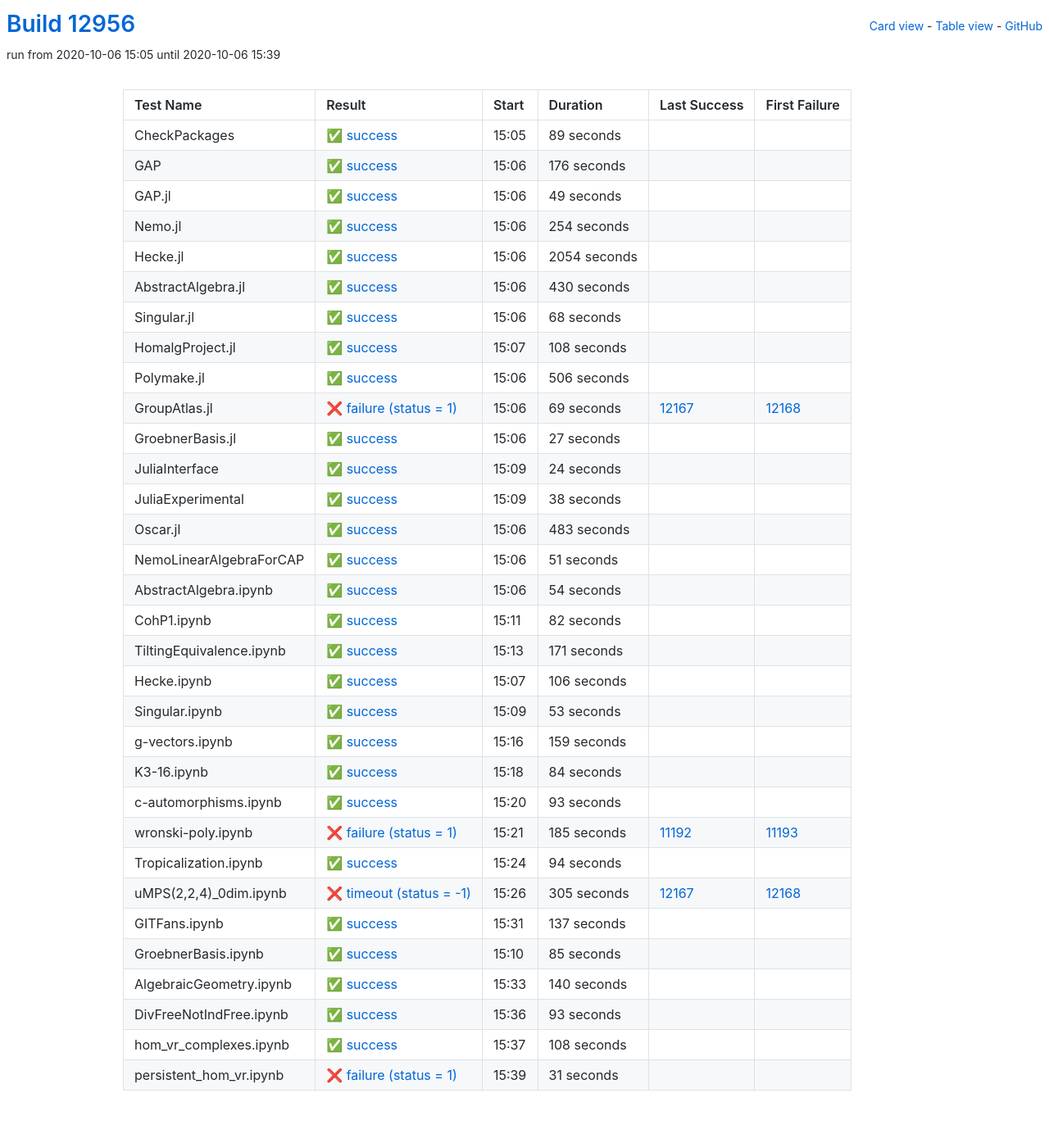
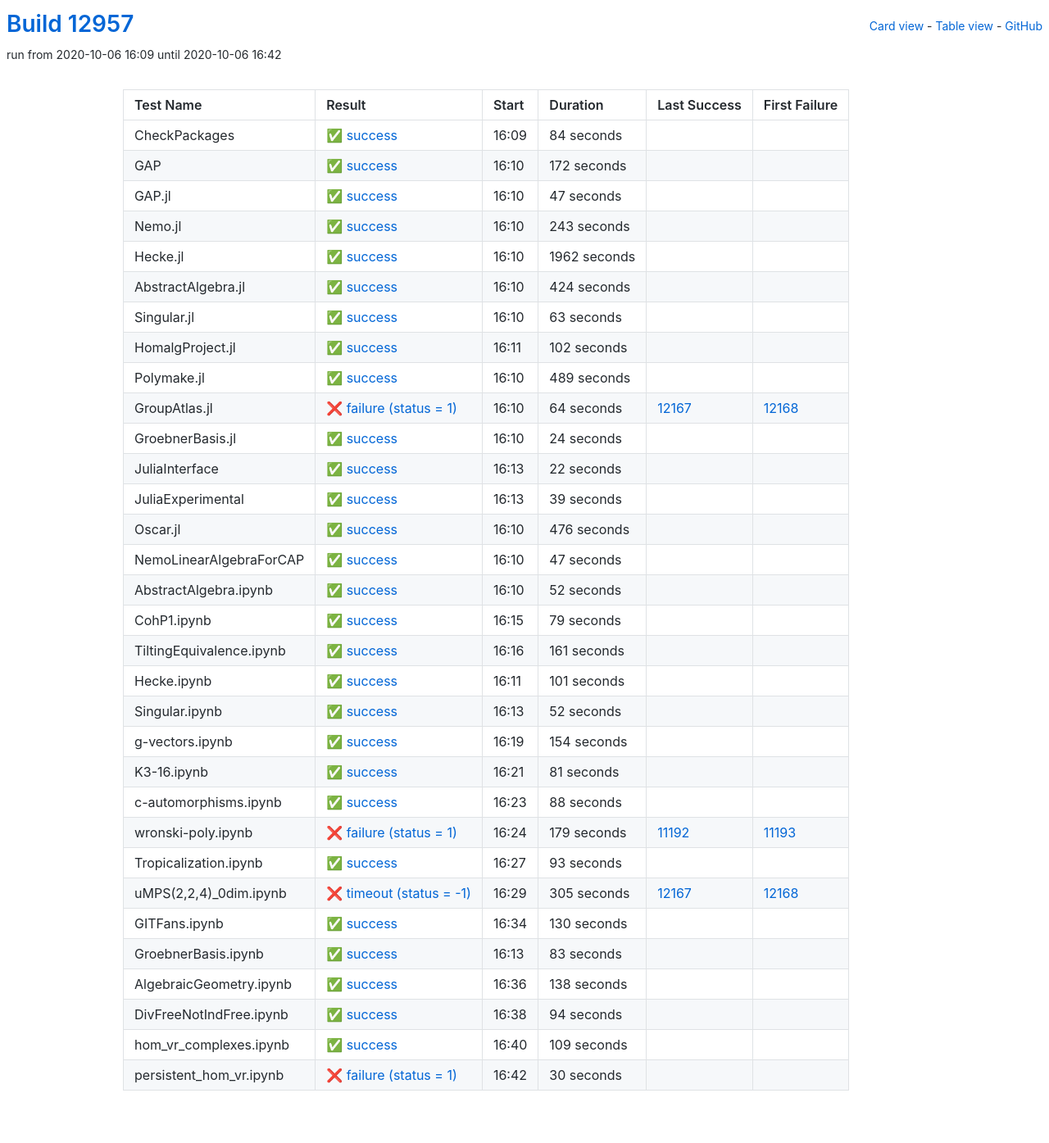
Before and after one commit to oscar-system/oscar-ci-status, a Jekyll site: the page built from table.html, in a window 1280 px wide. Shown: the whole page at 82% size. Built offline with Jekyll 4.4.1, drawn with Linux system fonts in a browser that asks for light colours.

Commit message:
Build #12957

```diff
--- a/_data/ci.yml
+++ b/_data/ci.yml
@@ -1,6 +1,6 @@
 ---
-build: 12956
-build_url: https://oscarci.mathematik.uni-kl.de/job/oscar/12956/
+build: 12957
+build_url: https://oscarci.mathematik.uni-kl.de/job/oscar/12957/
 job: oscar
 organization: oscar-system
 repo: oscar-ci-status
@@ -8,140 +8,128 @@
 tests:
 - name: CheckPackages
   id: checkpackages
-  log: https://oscarci.mathematik.uni-kl.de/job/oscar/12956/artifact/logs/build-12956/CheckPackages.log
-  start: 2020-10-06 15:05
+  log: https://oscarci.mathematik.uni-kl.de/job/oscar/12957/artifact/logs/build-12957/CheckPackages.log
+  start: 2020-10-06 16:09
   success: true
   exitcode: 0
   status: success
-  duration: 89
+  duration: 84
   last_success: false
   last_success_url:
   first_failure: false
   first_failure_url:
 - name: GAP
   id: gap
-  log: https://oscarci.mathematik.uni-kl.de/job/oscar/12956/artifact/logs/build-12956/GAP.log
-  start: 2020-10-06 15:06
+  log: https://oscarci.mathematik.uni-kl.de/job/oscar/12957/artifact/logs/build-12957/GAP.log
+  start: 2020-10-06 16:10
   success: true
   exitcode: 0
   status: success
-  duration: 176
+  duration: 172
   last_success: false
   last_success_url:
   first_failure: false
   first_failure_url:
 - name: GAP.jl
   id: gap-jl
-  log: https://oscarci.mathematik.uni-kl.de/job/oscar/12956/artifact/logs/build-12956/GAP.jl.log
-  start: 2020-10-06 15:06
+  log: https://oscarci.mathematik.uni-kl.de/job/oscar/12957/artifact/logs/build-12957/GAP.jl.log
+  start: 2020-10-06 16:10
   success: true
   exitcode: 0
   status: success
-  duration: 49
+  duration: 47
   last_success: false
   last_success_url:
   first_failure: false
   first_failure_url:
 - name: Nemo.jl
   id: nemo-jl
-  log: https://oscarci.mathematik.uni-kl.de/job/oscar/12956/artifact/logs/build-12956/Nemo.jl.log
-  start: 2020-10-06 15:06
+  log: https://oscarci.mathematik.uni-kl.de/job/oscar/12957/artifact/logs/build-12957/Nemo.jl.log
+  start: 2020-10-06 16:10
   success: true
   exitcode: 0
   status: success
-  duration: 254
+  duration: 243
   last_success: false
   last_success_url:
   first_failure: false
   first_failure_url:
 - name: Hecke.jl
   id: hecke-jl
-  log: https://oscarci.mathematik.uni-kl.de/job/oscar/12956/artifact/logs/build-12956/Hecke.jl.log
-  start: 2020-10-06 15:06
+  log: https://oscarci.mathematik.uni-kl.de/job/oscar/12957/artifact/logs/build-12957/Hecke.jl.log
+  start: 2020-10-06 16:10
   success: true
   exitcode: 0
   status: success
-  duration: 2054
+  duration: 1962
   last_success: false
   last_success_url:
   first_failure: false
   first_failure_url:
 - name: AbstractAlgebra.jl
   id: abstractalgebra-jl
-  log: https://oscarci.mathematik.uni-kl.de/job/oscar/12956/artifact/logs/build-12956/AbstractAlgebra.jl.log
-  start: 2020-10-06 15:06
+  log: https://oscarci.mathematik.uni-kl.de/job/oscar/12957/artifact/logs/build-12957/AbstractAlgebra.jl.log
+  start: 2020-10-06 16:10
   success: true
   exitcode: 0
   status: success
-  duration: 430
+  duration: 424
   last_success: false
   last_success_url:
   first_failure: false
   first_failure_url:
 - name: Singular.jl
   id: singular-jl
-  log: https://oscarci.mathematik.uni-kl.de/job/oscar/12956/artifact/logs/build-12956/Singular.jl.log
-  start: 2020-10-06 15:06
+  log: https://oscarci.mathematik.uni-kl.de/job/oscar/12957/artifact/logs/build-12957/Singular.jl.log
+  start: 2020-10-06 16:10
   success: true
   exitcode: 0
   status: success
-  duration: 68
+  duration: 63
   last_success: false
   last_success_url:
   first_failure: false
   first_failure_url:
 - name: HomalgProject.jl
   id: homalgproject-jl
-  log: https://oscarci.mathematik.uni-kl.de/job/oscar/12956/artifact/logs/build-12956/HomalgProject.jl.log
-  start: 2020-10-06 15:07
+  log: https://oscarci.mathematik.uni-kl.de/job/oscar/12957/artifact/logs/build-12957/HomalgProject.jl.log
+  start: 2020-10-06 16:11
   success: true
   exitcode: 0
   status: success
-  duration: 108
+  duration: 102
   last_success: false
   last_success_url:
   first_failure: false
   first_failure_url:
 - name: Polymake.jl
   id: polymake-jl
-  log: https://oscarci.mathematik.uni-kl.de/job/oscar/12956/artifact/logs/build-12956/Polymake.jl.log
-  start: 2020-10-06 15:06
+  log: https://oscarci.mathematik.uni-kl.de/job/oscar/12957/artifact/logs/build-12957/Polymake.jl.log
+  start: 2020-10-06 16:10
   success: true
   exitcode: 0
   status: success
-  duration: 506
+  duration: 489
   last_success: false
   last_success_url:
   first_failure: false
   first_failure_url:
 - name: GroupAtlas.jl
   id: groupatlas-jl
-  log: https://oscarci.mathematik.uni-kl.de/job/oscar/12956/artifact/logs/build-12956/GroupAtlas.jl.log
-  start: 2020-10-06 15:06
+  log: https://oscarci.mathematik.uni-kl.de/job/oscar/12957/artifact/logs/build-12957/GroupAtlas.jl.log
+  start: 2020-10-06 16:10
   success: false
   exitcode: 1
   status: failure
-  duration: 69
+  duration: 64
   last_success: 12167
   last_success_url: https://oscarci.mathematik.uni-kl.de/job/oscar/12167/
   first_failure: 12168
   first_failure_url: https://oscarci.mathematik.uni-kl.de/job/oscar/12168/
 - name: GroebnerBasis.jl
   id: groebnerbasis-jl
-  log: https://oscarci.mathematik.uni-kl.de/job/oscar/12956/artifact/logs/build-12956/GroebnerBasis.jl.log
-  start: 2020-10-06 15:06
-  success: true
-  exitcode: 0
-  status: success
-  duration: 27
-  last_success: false
-  last_success_url:
-  first_failure: false
-  first_failure_url:
-- name: JuliaInterface
-  id: juliainterface
-  log: https://oscarci.mathematik.uni-kl.de/job/oscar/12956/artifact/logs/build-12956/JuliaInterface.log
-  start: 2020-10-06 15:09
+  log: https://oscarci.mathematik.uni-kl.de/job/oscar/12957/artifact/logs/build-12957/GroebnerBasis.jl.log
+  start: 2020-10-06 16:10
   success: true
   exitcode: 0
   status: success
@@ -150,130 +138,166 @@
   last_success_url:
   first_failure: false
   first_failure_url:
-- name: JuliaExperimental
-  id: juliaexperimental
-  log: https://oscarci.mathematik.uni-kl.de/job/oscar/12956/artifact/logs/build-12956/JuliaExperimental.log
-  start: 2020-10-06 15:09
+- name: JuliaInterface
+  id: juliainterface
+  log: https://oscarci.mathematik.uni-kl.de/job/oscar/12957/artifact/logs/build-12957/JuliaInterface.log
+  start: 2020-10-06 16:13
   success: true
   exitcode: 0
   status: success
-  duration: 38
+  duration: 22
+  last_success: false
+  last_success_url:
+  first_failure: false
+  first_failure_url:
+- name: JuliaExperimental
+  id: juliaexperimental
+  log: https://oscarci.mathematik.uni-kl.de/job/oscar/12957/artifact/logs/build-12957/JuliaExperimental.log
+  start: 2020-10-06 16:13
+  success: true
+  exitcode: 0
+  status: success
+  duration: 39
   last_success: false
   last_success_url:
   first_failure: false
   first_failure_url:
 - name: Oscar.jl
   id: oscar-jl
-  log: https://oscarci.mathematik.uni-kl.de/job/oscar/12956/artifact/logs/build-12956/Oscar.jl.log
-  start: 2020-10-06 15:06
+  log: https://oscarci.mathematik.uni-kl.de/job/oscar/12957/artifact/logs/build-12957/Oscar.jl.log
+  start: 2020-10-06 16:10
   success: true
   exitcode: 0
   status: success
-  duration: 483
+  duration: 476
   last_success: false
   last_success_url:
   first_failure: false
   first_failure_url:
 - name: NemoLinearAlgebraForCAP
   id: nemolinearalgebraforcap
-  log: https://oscarci.mathematik.uni-kl.de/job/oscar/12956/artifact/logs/build-12956/NemoLinearAlgebraForCAP.log
-  start: 2020-10-06 15:06
+  log: https://oscarci.mathematik.uni-kl.de/job/oscar/12957/artifact/logs/build-12957/NemoLinearAlgebraForCAP.log
+  start: 2020-10-06 16:10
   success: true
   exitcode: 0
   status: success
-  duration: 51
+  duration: 47
   last_success: false
   last_success_url:
   first_failure: false
   first_failure_url:
 - name: AbstractAlgebra.ipynb
   id: abstractalgebra-ipynb
-  log: https://oscarci.mathematik.uni-kl.de/job/oscar/12956/artifact/logs/build-12956/AbstractAlgebra.ipynb.log
-  start: 2020-10-06 15:06
+  log: https://oscarci.mathematik.uni-kl.de/job/oscar/12957/artifact/logs/build-12957/AbstractAlgebra.ipynb.log
+  start: 2020-10-06 16:10
   success: true
   exitcode: 0
   status: success
-  duration: 54
+  duration: 52
   last_success: false
   last_success_url:
   first_failure: false
   first_failure_url:
 - name: CohP1.ipynb
   id: cohp1-ipynb
-  log: https://oscarci.mathematik.uni-kl.de/job/oscar/12956/artifact/logs/build-12956/CohP1.ipynb.log
-  start: 2020-10-06 15:11
+  log: https://oscarci.mathematik.uni-kl.de/job/oscar/12957/artifact/logs/build-12957/CohP1.ipynb.log
+  start: 2020-10-06 16:15
   success: true
   exitcode: 0
   status: success
-  duration: 82
+  duration: 79
   last_success: false
   last_success_url:
   first_failure: false
   first_failure_url:
 - name: TiltingEquivalence.ipynb
   id: tiltingequivalence-ipynb
-  log: https://oscarci.mathematik.uni-kl.de/job/oscar/12956/artifact/logs/build-12956/TiltingEquivalence.ipynb.log
-  start: 2020-10-06 15:13
+  log: https://oscarci.mathematik.uni-kl.de/job/oscar/12957/artifact/logs/build-12957/TiltingEquivalence.ipynb.log
+  start: 2020-10-06 16:16
   success: true
   exitcode: 0
   status: success
-  duration: 171
+  duration: 161
   last_success: false
   last_success_url:
   first_failure: false
   first_failure_url:
 - name: Hecke.ipynb
   id: hecke-ipynb
-  log: https://oscarci.mathematik.uni-kl.de/job/oscar/12956/artifact/logs/build-12956/Hecke.ipynb.log
-  start: 2020-10-06 15:07
+  log: https://oscarci.mathematik.uni-kl.de/job/oscar/12957/artifact/logs/build-12957/Hecke.ipynb.log
+  start: 2020-10-06 16:11
   success: true
   exitcode: 0
   status: success
-  duration: 106
+  duration: 101
   last_success: false
   last_success_url:
   first_failure: false
   first_failure_url:
 - name: Singular.ipynb
   id: singular-ipynb
-  log: https://oscarci.mathematik.uni-kl.de/job/oscar/12956/artifact/logs/build-12956/Singular.ipynb.log
-  start: 2020-10-06 15:09
+  log: https://oscarci.mathematik.uni-kl.de/job/oscar/12957/artifact/logs/build-12957/Singular.ipynb.log
+  start: 2020-10-06 16:13
   success: true
   exitcode: 0
   status: success
-  duration: 53
+  duration: 52
   last_success: false
   last_success_url:
   first_failure: false
   first_failure_url:
 - name: g-vectors.ipynb
   id: g-vectors-ipynb
-  log: https://oscarci.mathematik.uni-kl.de/job/oscar/12956/artifact/logs/build-12956/g-vectors.ipynb.log
-  start: 2020-10-06 15:16
+  log: https://oscarci.mathematik.uni-kl.de/job/oscar/12957/artifact/logs/build-12957/g-vectors.ipynb.log
+  start: 2020-10-06 16:19
   success: true
   exitcode: 0
   status: success
-  duration: 159
+  duration: 154
   last_success: false
   last_success_url:
   first_failure: false
   first_failure_url:
 - name: K3-16.ipynb
   id: k3-16-ipynb
-  log: https://oscarci.mathematik.uni-kl.de/job/oscar/12956/artifact/logs/build-12956/K3-16.ipynb.log
-  start: 2020-10-06 15:18
+  log: https://oscarci.mathematik.uni-kl.de/job/oscar/12957/artifact/logs/build-12957/K3-16.ipynb.log
+  start: 2020-10-06 16:21
   success: true
   exitcode: 0
   status: success
-  duration: 84
+  duration: 81
   last_success: false
   last_success_url:
   first_failure: false
   first_failure_url:
 - name: c-automorphisms.ipynb
   id: c-automorphisms-ipynb
-  log: https://oscarci.mathematik.uni-kl.de/job/oscar/12956/artifact/logs/build-12956/c-automorphisms.ipynb.log
-  start: 2020-10-06 15:20
+  log: https://oscarci.mathematik.uni-kl.de/job/oscar/12957/artifact/logs/build-12957/c-automorphisms.ipynb.log
+  start: 2020-10-06 16:23
+  success: true
+  exitcode: 0
+  status: success
+  duration: 88
+  last_success: false
+  last_success_url:
+  first_failure: false
+  first_failure_url:
+- name: wronski-poly.ipynb
+  id: wronski-poly-ipynb
+  log: https://oscarci.mathematik.uni-kl.de/job/oscar/12957/artifact/logs/build-12957/wronski-poly.ipynb.log
+  start: 2020-10-06 16:24
+  success: false
+  exitcode: 1
+  status: failure
+  duration: 179
+  last_success: 11192
+  last_success_url: https://oscarci.mathematik.uni-kl.de/job/oscar/11192/
+  first_failure: 11193
+  first_failure_url: https://oscarci.mathematik.uni-kl.de/job/oscar/11193/
+- name: Tropicalization.ipynb
+  id: tropicalization-ipynb
+  log: https://oscarci.mathematik.uni-kl.de/job/oscar/12957/artifact/logs/build-12957/Tropicalization.ipynb.log
+  start: 2020-10-06 16:27
   success: true
   exitcode: 0
   status: success
@@ -282,34 +306,10 @@
   last_success_url:
   first_failure: false
   first_failure_url:
-- name: wronski-poly.ipynb
-  id: wronski-poly-ipynb
-  log: https://oscarci.mathematik.uni-kl.de/job/oscar/12956/artifact/logs/build-12956/wronski-poly.ipynb.log
-  start: 2020-10-06 15:21
-  success: false
-  exitcode: 1
-  status: failure
-  duration: 185
-  last_success: 11192
-  last_success_url: https://oscarci.mathematik.uni-kl.de/job/oscar/11192/
-  first_failure: 11193
-  first_failure_url: https://oscarci.mathematik.uni-kl.de/job/oscar/11193/
-- name: Tropicalization.ipynb
-  id: tropicalization-ipynb
-  log: https://oscarci.mathematik.uni-kl.de/job/oscar/12956/artifact/logs/build-12956/Tropicalization.ipynb.log
-  start: 2020-10-06 15:24
-  success: true
-  exitcode: 0
-  status: success
-  duration: 94
-  last_success: false
-  last_success_url:
-  first_failure: false
-  first_failure_url:
 - name: uMPS(2,2,4)_0dim.ipynb
   id: umps-2-2-4-0dim-ipynb
-  log: https://oscarci.mathematik.uni-kl.de/job/oscar/12956/artifact/logs/build-12956/uMPS-2-2-4-_0dim.ipynb.log
-  start: 2020-10-06 15:26
+  log: https://oscarci.mathematik.uni-kl.de/job/oscar/12957/artifact/logs/build-12957/uMPS-2-2-4-_0dim.ipynb.log
+  start: 2020-10-06 16:29
   success: false
   exitcode: -1
   status: timeout
@@ -320,72 +320,72 @@
   first_failure_url: https://oscarci.mathematik.uni-kl.de/job/oscar/12168/
 - name: GITFans.ipynb
   id: gitfans-ipynb
-  log: https://oscarci.mathematik.uni-kl.de/job/oscar/12956/artifact/logs/build-12956/GITFans.ipynb.log
-  start: 2020-10-06 15:31
+  log: https://oscarci.mathematik.uni-kl.de/job/oscar/12957/artifact/logs/build-12957/GITFans.ipynb.log
+  start: 2020-10-06 16:34
   success: true
   exitcode: 0
   status: success
-  duration: 137
+  duration: 130
   last_success: false
   last_success_url:
   first_failure: false
   first_failure_url:
 - name: GroebnerBasis.ipynb
   id: groebnerbasis-ipynb
-  log: https://oscarci.mathematik.uni-kl.de/job/oscar/12956/artifact/logs/build-12956/GroebnerBasis.ipynb.log
-  start: 2020-10-06 15:10
+  log: https://oscarci.mathematik.uni-kl.de/job/oscar/12957/artifact/logs/build-12957/GroebnerBasis.ipynb.log
+  start: 2020-10-06 16:13
   success: true
   exitcode: 0
   status: success
-  duration: 85
+  duration: 83
   last_success: false
   last_success_url:
   first_failure: false
   first_failure_url:
 - name: AlgebraicGeometry.ipynb
   id: algebraicgeometry-ipynb
-  log: https://oscarci.mathematik.uni-kl.de/job/oscar/12956/artifact/logs/build-12956/AlgebraicGeometry.ipynb.log
-  start: 2020-10-06 15:33
+  log: https://oscarci.mathematik.uni-kl.de/job/oscar/12957/artifact/logs/build-12957/AlgebraicGeometry.ipynb.log
+  start: 2020-10-06 16:36
   success: true
   exitcode: 0
   status: success
-  duration: 140
+  duration: 138
   last_success: false
   last_success_url:
   first_failure: false
   first_failure_url:
 - name: DivFreeNotIndFree.ipynb
   id: divfreenotindfree-ipynb
-  log: https://oscarci.mathematik.uni-kl.de/job/oscar/12956/artifact/logs/build-12956/DivFreeNotIndFree.ipynb.log
-  start: 2020-10-06 15:36
+  log: https://oscarci.mathematik.uni-kl.de/job/oscar/12957/artifact/logs/build-12957/DivFreeNotIndFree.ipynb.log
+  start: 2020-10-06 16:38
   success: true
   exitcode: 0
   status: success
-  duration: 93
+  duration: 94
   last_success: false
   last_success_url:
   first_failure: false
   first_failure_url:
 - name: hom_vr_complexes.ipynb
   id: hom-vr-complexes-ipynb
-  log: https://oscarci.mathematik.uni-kl.de/job/oscar/12956/artifact/logs/build-12956/hom_vr_complexes.ipynb.log
-  start: 2020-10-06 15:37
+  log: https://oscarci.mathematik.uni-kl.de/job/oscar/12957/artifact/logs/build-12957/hom_vr_complexes.ipynb.log
+  start: 2020-10-06 16:40
   success: true
   exitcode: 0
   status: success
-  duration: 108
+  duration: 109
   last_success: false
   last_success_url:
   first_failure: false
   first_failure_url:
 - name: persistent_hom_vr.ipynb
   id: persistent-hom-vr-ipynb
-  log: https://oscarci.mathematik.uni-kl.de/job/oscar/12956/artifact/logs/build-12956/persistent_hom_vr.ipynb.log
-  start: 2020-10-06 15:39
+  log: https://oscarci.mathematik.uni-kl.de/job/oscar/12957/artifact/logs/build-12957/persistent_hom_vr.ipynb.log
+  start: 2020-10-06 16:42
   success: false
   exitcode: 1
   status: failure
-  duration: 31
+  duration: 30
   last_success: false
   last_success_url:
   first_failure: false
```
Also changed, not shown: README.md.
